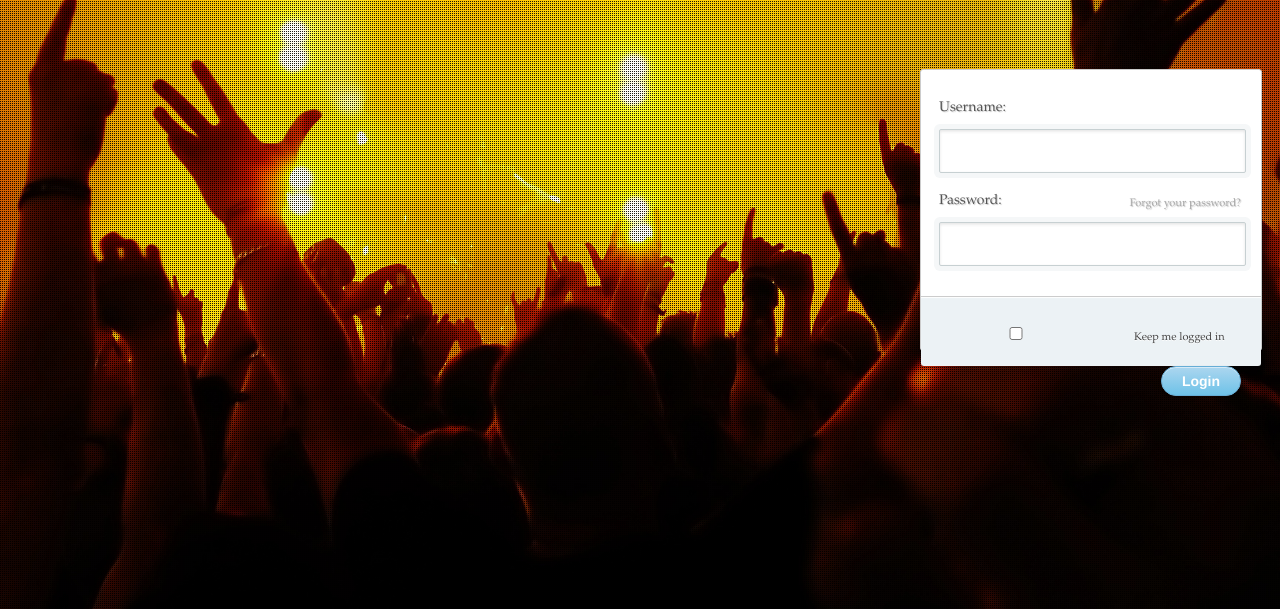
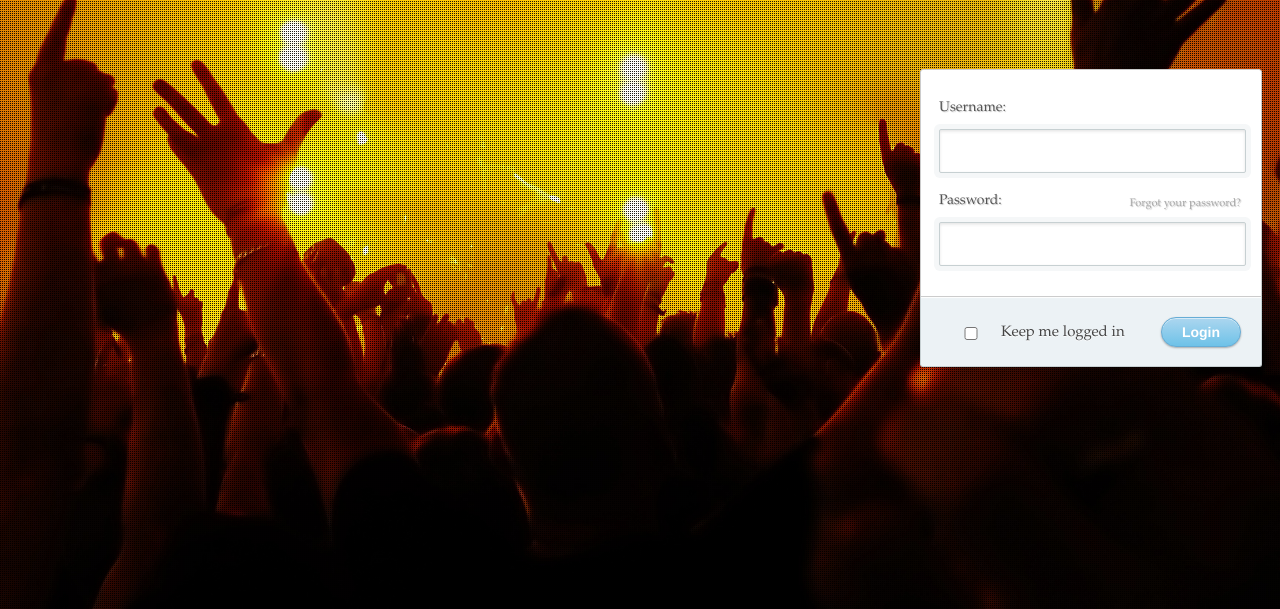
Before and after one commit to lobabob/MusicHub, a plain HTML site: page music mecca/index.html in a window 1280 px wide. Shown: the part 191-800 px from the top of the page. Drawn offline with Linux system fonts and the light colour scheme.

Commit message:
Fixed janky login css errors with even more janky css

```diff
--- a/music mecca/css/styles1.css
+++ b/music mecca/css/styles1.css
@@ -115,24 +115,31 @@ input[type=password]:focus {
 }
 
 #lower {
+	position:relative;
 	background: #ecf2f5;
 	width: 100%;
 	height: 69px;
 	margin-top: 20px;
+	margin-left:-1px;
 	box-shadow: inset 0 1px 1px #fff;
+	border: 1px solid #c7d0d2;
 	border-top: 1px solid #ccc;
 	border-bottom-right-radius: 3px;
 	border-bottom-left-radius: 3px;
 }
 
 input[type=checkbox] {
-	margin-right: 20px;
-	margin-top: 30px;
+/*	margin-right: -20px;
+	margin-top: 30px;*/
+	position:absolute;
+	right:195px;
+	top:30px;
 }
 
 .check {
-	margin-left: 3px;
-	font-size: 11px;
+	margin:17px;
+	margin-left: 80px;
+	font-size: 15px;
 	color: #444;
 	text-shadow: 0 1px 0 #fff;
 }
--- a/music mecca/index.html
+++ b/music mecca/index.html
@@ -3,7 +3,8 @@
 <!--[if IE 7 ]>    <html class="ie ie7 no-js" lang="en"> <![endif]-->
 <!--[if IE 8 ]>    <html class="ie ie8 no-js" lang="en"> <![endif]-->
 <!--[if IE 9 ]>    <html class="ie ie9 no-js" lang="en"> <![endif]-->
-<!--[if gt IE 9]><!--><html class="no-js" lang="en"><!--<![endif]-->
+<!--[if gt IE 9]><!-->
+<html class="no-js" lang="en"><!--<![endif]-->
     <head>
         <meta charset="UTF-8" />
         <meta http-equiv="X-UA-Compatible" content="IE=edge,chrome=1">
@@ -19,9 +20,6 @@
         <link rel="stylesheet" href="css/styles1.css">
 
        <script type="text/javascript" src="js/modernizr.custom.86080.js"></script>
-
-
-
     </head>
     <body id="page">
         <ul class="cb-slideshow">
@@ -35,54 +33,33 @@
         <div class="container">
             <!-- Codrops top bar -->
             <div class="codrops-top">
-                <a href="">
+                <a href="http://www.facebook.com/">
                      <img src="images/fb.png">
                 </a>
-                <span class="right">
-
-
-
-                    </a>
-                </span>
 
                 <div class="clr"></div>
             </div><!--/ Codrops top bar -->
 
             <header>
-
             	<img src="images/logo.png">
-
             	<br>
             	<img src="images/1.png">
-
-
                 <div id="container">
-
                     <form>
-
                         <label for="name">Username:</label>
-
                             <input type="name">
-
                         <label for="username">Password:</label>
-
                             <p><a href="#">Forgot your password?</a>
-
                         <input type="password">
 
                         <div id="lower">
-
-        <input type="checkbox"><label class="check" for="checkbox">Keep me logged in</label>
-
+                            <input type="checkbox">
+                            <label class="check" for="checkbox">Keep me logged in</label>
                             <input type="submit" value="Login">
-
                         </div>
-
                     </form>
-
                 </div>
-
             </header>
-
+		</div>
     </body>
 </html>
```
Lines whose indentation alone changed are shown as unchanged.
